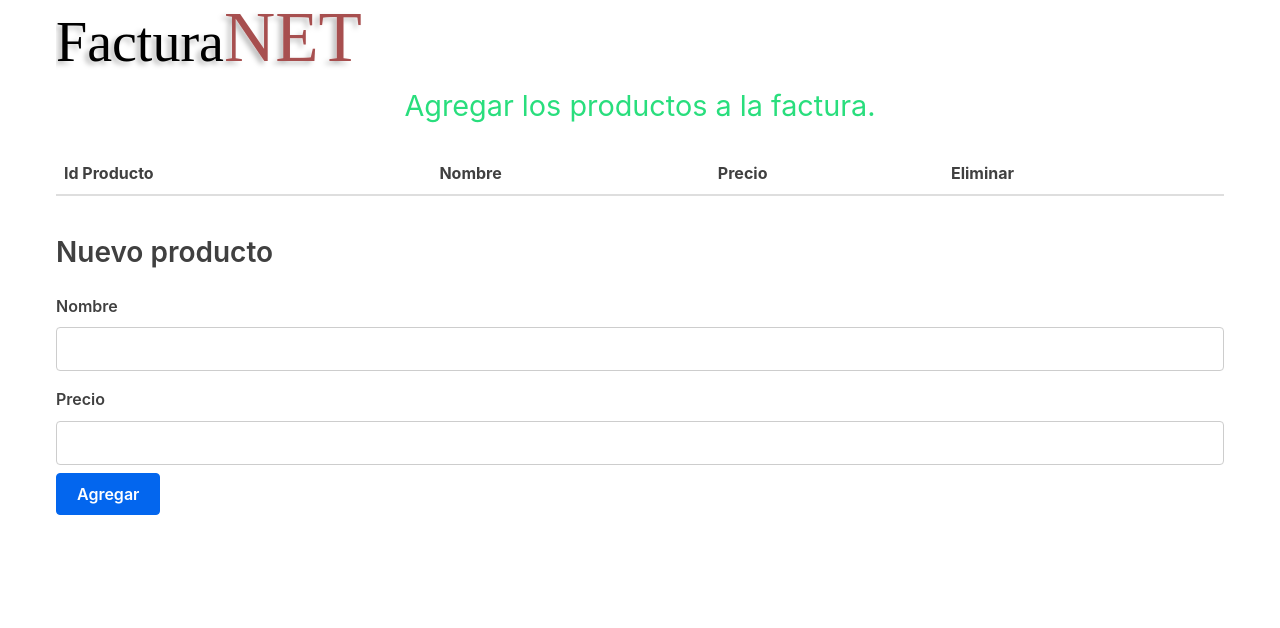
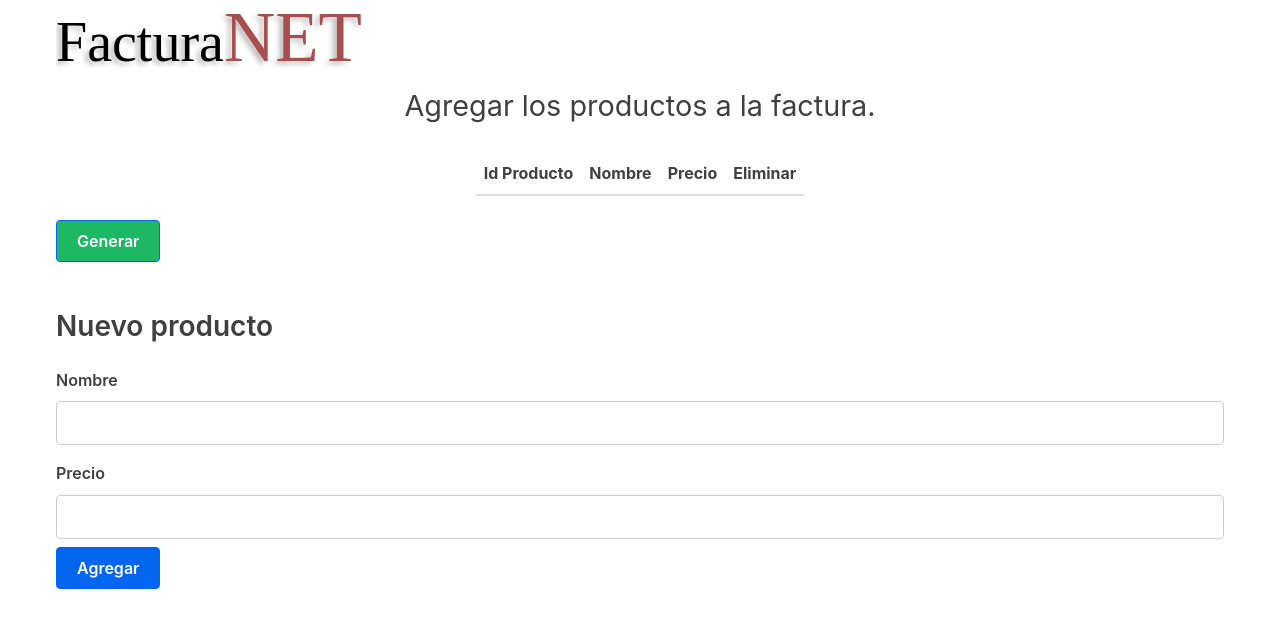
Before and after one commit to DanielAristy/FacturaReact, a React (Create React App) app: page / in a window 1280 px wide. Shown: the top 628 px of the page. Built offline with nearby package versions, Linux system fonts and the light colour scheme.

Commit message:
Cambiando Forma

```diff
--- a/src/App.js
+++ b/src/App.js
@@ -34,6 +34,7 @@ class App extends Component {
                     characterData={characters}
                     removeCharacter={this.removeCharacter}
                 />
+                <button class="generar">Generar</button>
                 <h3>Nuevo producto</h3>
                 <Form handleSubmit={this.handleSubmit} />
             </div>
--- a/src/Table.js
+++ b/src/Table.js
@@ -36,9 +36,13 @@ class Table extends Component {
 
         return (
             //Cargan componentes de la tabla
-            <table>
-                <TableHeader />
-                <TableBody characterData={characterData} removeCharacter={removeCharacter} />
+            <table class="tabla">
+                <div>
+                    <TableHeader />
+                    <TableBody characterData={characterData} removeCharacter={removeCharacter} />
+                </div>
+
+
             </table>
         );
     }
--- a/src/index.css
+++ b/src/index.css
@@ -490,6 +490,7 @@ dd {
   text-decoration: none;
   line-height: 1; }
 
+
 .button:hover, a.button:hover, button:hover, [type=submit]:hover, [type=reset]:hover, [type=button]:hover {
   border: 1px solid #0250bc;
   background: #0250bc;
@@ -659,7 +660,7 @@ caption {
 
 @media (min-width: 600px) {
   .contain-table {
-    width: 100%; } }
+    width: 50%; } }
 
 /* Navigation
   =============== */
@@ -669,5 +670,14 @@ caption {
     display: flex;
     justify-content: space-evenly;
     font-size: 1.8rem;
-    color: #29de7d
   }
+
+  .tabla{
+    display: flex;
+    justify-content: center;
+  }
+
+.generar{
+  background: #1cb864;
+
+}
```
